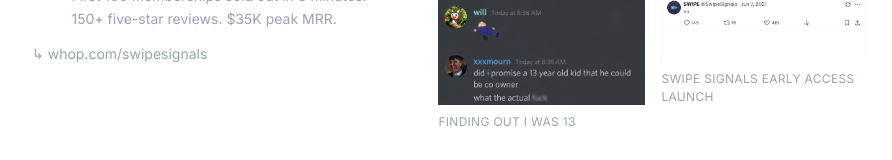
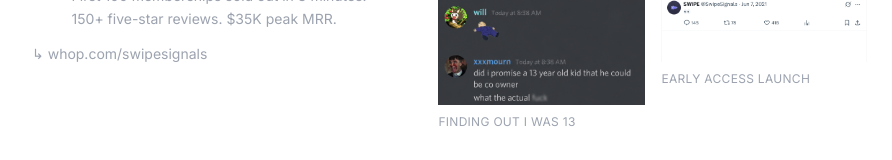
Before and after one commit to stridesz/victor-portfolio, a Next.js app: page / in a window 1280 px wide. Shown: the part 3370-3530 px from the top of the page, without its empty margins (136-1028 px from the left). Built offline with nearby package versions, Linux system fonts and the light colour scheme.

Commit message:
shorten Swipe launch preview label

```diff
--- a/data/entries.ts
+++ b/data/entries.ts
@@ -178,7 +178,7 @@
         externalLabel: "View on X",
       },
       {
-        label: "Swipe Signals early access launch",
+        label: "Early Access Launch",
         kind: "photo",
         caption: "The start of something cool. We had it jumping out the gate.",
         sizeClass: "aspect-[605/596] max-h-[50vh]",
```
